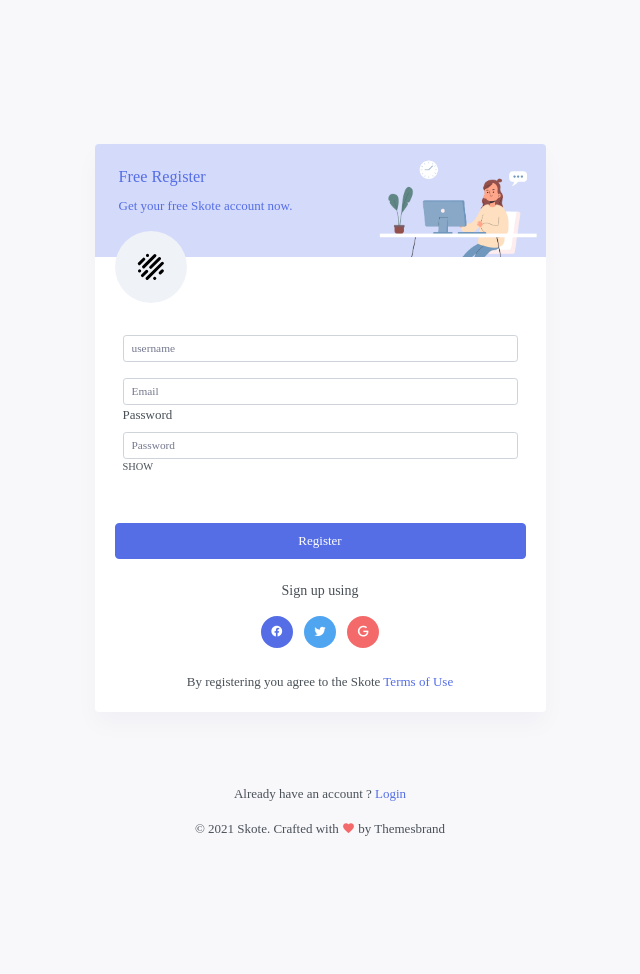
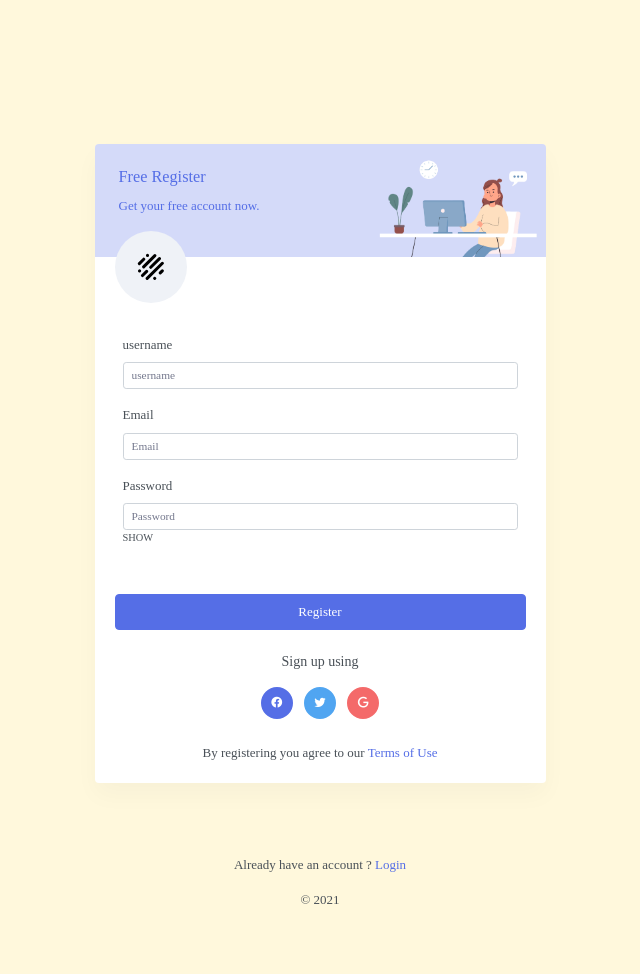
Before and after one commit to Robaa2168/Pesa_Club_Investments, a Django app: page /register in a window 1280 px wide. Shown: the whole page, without its empty margins (320-960 px from the left). Before the commit the page ends 836 px from the top, so only its background shows below. Run offline with Django 3.2, Linux system fonts and the light colour scheme; some libraries are stand-ins or nearby versions.

Commit message:
first commit

```diff
--- a/authentication/views.py
+++ b/authentication/views.py
@@ -17,6 +17,7 @@
 from django.template.loader import render_to_string
 from .utils import account_activation_token
 from django.urls import reverse
+from django.contrib import auth
 from django.contrib import auth
 
 # Create your views here.
--- a/investapp/templates/authentication/register.html
+++ b/investapp/templates/authentication/register.html
@@ -8,10 +8,10 @@
 <html lang="en">
 <head>
         <meta charset="utf-8" />
-        <title>Register | Skote - Admin & Dashboard Template</title>
+        <title>Transparent</title>
         <meta name="viewport" content="width=device-width, initial-scale=1.0">
-        <meta content="Premium Multipurpose Admin & Dashboard Template" name="description" />
-        <meta content="Themesbrand" name="author" />
+        <meta content="Investments" name="description" />
+
         <!-- App favicon -->
         <link rel="shortcut icon" href="{% static 'images/favicon.ico' %}">
 
@@ -24,10 +24,10 @@
 
     </head>
 
-    <body>
+    <body style="background-color: cornsilk;">
 
         <div class="account-pages my-5 pt-sm-5">
-            <div class="container">
+            <div class="container" >
                 <div class="row justify-content-center">
                     <div class="col-md-8 col-lg-6 col-xl-5">
                         <div class="card overflow-hidden">
@@ -36,7 +36,7 @@
                                     <div class="col-7">
                                         <div class="text-primary p-4">
                                             <h5 class="text-primary">Free Register</h5>
-                                            <p>Get your free Skote account now.</p>
+                                            <p>Get your free account now.</p>
                                         </div>
                                     </div>
                                     <div class="col-5 align-self-end">
@@ -59,7 +59,8 @@
                                     {% csrf_token %}
 
                                     {% include 'partials/_messages.html' %}
-                                    <div class="form-group">
+                                    <div class="mb-3">
+                                      <label for="userpassword" class="form-label">username</label>
                                       <input
                                         type="text"
                                         name="username"
@@ -72,7 +73,8 @@
                                     <div class="invalid_feedback invalid-feedback" style="display:none">
                                     </div>
                                     <p class="text-sm text-success usernameSuccessOutput"></p>
-                                    <div class="form-group">
+                                    <div class="mb-3">
+                                      <label for="userpassword" class="form-label">Email</label>
                                       <input
                                         type="email"
                                         name="email"
@@ -131,7 +133,7 @@
                                         </div>
 
                                         <div class="mt-4 text-center">
-                                            <p class="mb-0">By registering you agree to the Skote <a href="#" class="text-primary">Terms of Use</a></p>
+                                            <p class="mb-0">By registering you agree to our <a href="#" class="text-primary">Terms of Use</a></p>
                                         </div>
                                     </form>
                                 </div>
@@ -142,7 +144,8 @@
 
                             <div>
                                 <p>Already have an account ? <a href="auth-login.html" class="fw-medium text-primary"> Login</a> </p>
-                                <p>© <script>document.write(new Date().getFullYear())</script> Skote. Crafted with <i class="mdi mdi-heart text-danger"></i> by Themesbrand</p>
+                                <p>© <script>document.write(new Date().getFullYear())</script>
+                                </p>
                             </div>
                         </div>
 
@@ -151,12 +154,7 @@
             </div>
         </div>
 
-        <!-- JAVASCRIPT -->
-        <script src="{% static 'libs/jquery/jquery.min.js'%}"></script>
-        <script src="{% static 'libs/bootstrap/js/bootstrap.bundle.min.js'%}"></script>
-        <script src="{% static 'libs/metismenu/metisMenu.min.js'%}"></script>
-        <script src="{% static 'libs/simplebar/simplebar.min.js'%}"></script>
-        <script src="{% static 'libs/node-waves/waves.min.js'%}"></script>
+
         <script src="{% static 'js/register.js' %}"></script>
 
     </body>
```
Also changed, not shown: db.sqlite3.
